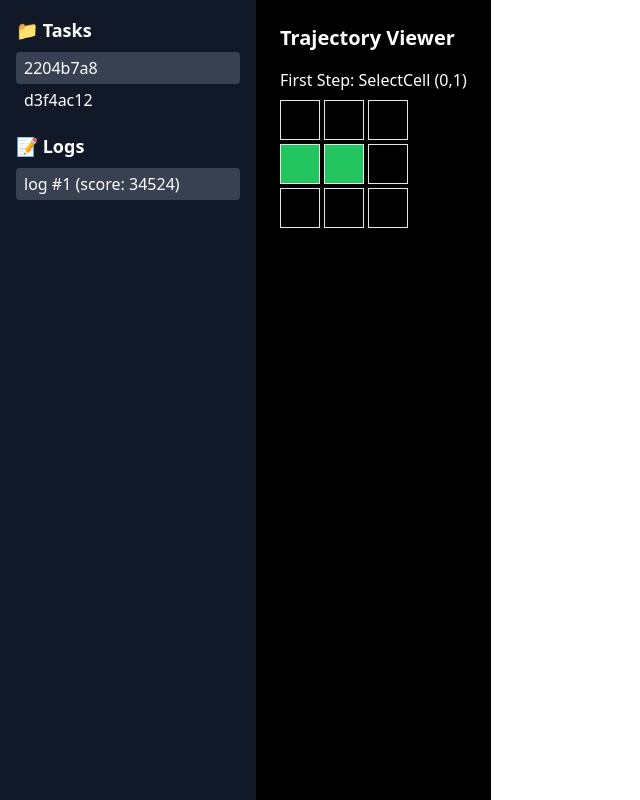
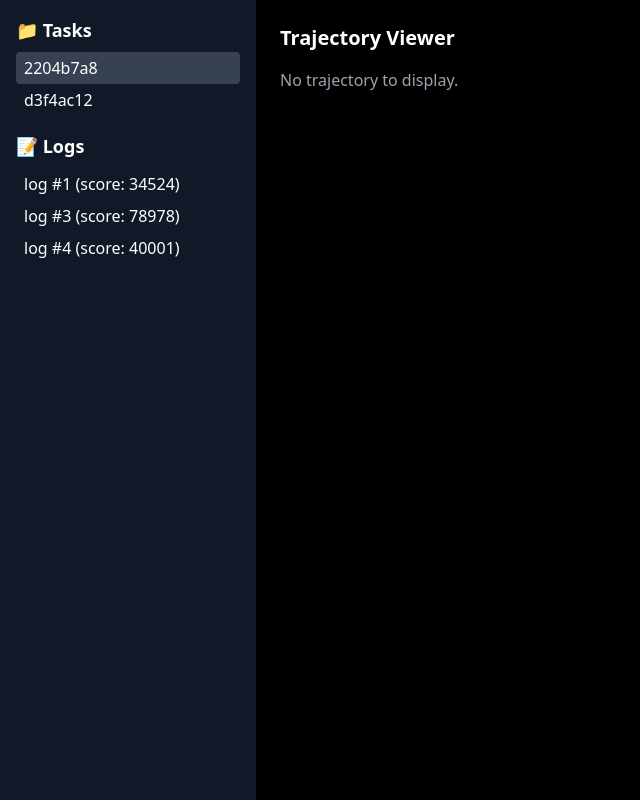
Before and after one commit to SejinKimm/ARCTrajViewer, a React (Vite) app: page / in a window 1280 px wide. Both pictures are taken after a click on the item "2204b7a8". Shown: the whole page, without its empty margins (0-640 px from the left). Built offline with nearby package versions, Linux system fonts and the light colour scheme.

Commit message:
add click functions

```diff
--- a/src/ArcTrajViewer.jsx
+++ b/src/ArcTrajViewer.jsx
@@ -20,12 +20,77 @@ const sampleTasks = [
             action: "SelectCell (0,1)"
           }
         ]
+      },
+      {
+        logId: 3,
+        score: 78978,
+        trajectory: [
+          {
+            time: 0,
+            grid: [
+              [3, 0, 3],
+              [0, 0, 0],
+              [0, 0, 0]
+            ],
+            objects: [{ x: 0, y: 0, color: 3 }],
+            action: "SelectCell (0,0)"
+          }
+        ]
+      },
+      {
+        logId: 4,
+        score: 40001,
+        trajectory: [
+          {
+            time: 0,
+            grid: [
+              [0, 0, 0],
+              [0, 3, 0],
+              [0, 0, 3]
+            ],
+            objects: [{ x: 1, y: 1, color: 3 }],
+            action: "SelectCell (1,1)"
+          }
+        ]
       }
     ]
   },
   {
     id: "d3f4ac12",
-    logs: []
+    logs: [
+      {
+        logId: 2,
+        score: 22222,
+        trajectory: [
+          {
+            time: 0,
+            grid: [
+              [0, 0, 3],
+              [0, 0, 0],
+              [0, 3, 0]
+            ],
+            objects: [{ x: 2, y: 0, color: 3 }],
+            action: "SelectCell (2,0)"
+          }
+        ]
+      },
+      {
+        logId: 5,
+        score: 88776,
+        trajectory: [
+          {
+            time: 0,
+            grid: [
+              [3, 0, 0],
+              [0, 0, 0],
+              [3, 0, 0]
+            ],
+            objects: [{ x: 0, y: 0, color: 3 }],
+            action: "SelectCell (0,0)"
+          }
+        ]
+      }
+    ]
   }
 ];
 
@@ -43,15 +108,15 @@ const colorMap = {
 };
 
 export default function ARCTrajViewer() {
-  const [selectedTaskId, setSelectedTaskId] = useState(sampleTasks[0].id);
-  const [selectedLogId, setSelectedLogId] = useState(sampleTasks[0].logs[0].logId);
+  const [selectedTaskId, setSelectedTaskId] = useState(null);
+  const [selectedLogId, setSelectedLogId] = useState(null);
 
   const selectedTask = sampleTasks.find((task) => task.id === selectedTaskId);
   const selectedLog = selectedTask?.logs.find((log) => log.logId === selectedLogId);
   const firstState = selectedLog?.trajectory[0];
 
   return (
-    <div className="flex h-screen font-sans">
+    <div className="flex min-h-screen w-screen font-sans">
       {/* 왼쪽 사이드바 */}
       <div className="w-64 bg-gray-900 text-white p-4 flex flex-col">
         <div>
@@ -65,9 +130,7 @@ export default function ARCTrajViewer() {
                 }`}
                 onClick={() => {
                   setSelectedTaskId(task.id);
-                  if (task.logs.length > 0) {
-                    setSelectedLogId(task.logs[0].logId);
-                  }
+                  setSelectedLogId(null);
                 }}
               >
                 {task.id}
@@ -75,9 +138,11 @@ export default function ARCTrajViewer() {
             ))}
           </ul>
 
+          {selectedTask && (
+            <>
               <h2 className="text-lg font-semibold mb-2">📝 Logs</h2>
               <ul>
-            {selectedTask?.logs.map((log) => (
+                {selectedTask.logs.map((log) => (
                   <li
                     key={log.logId}
                     className={`cursor-pointer px-2 py-1 rounded hover:bg-gray-700 ${
@@ -87,13 +152,15 @@ export default function ARCTrajViewer() {
                   >
                     log #{log.logId} (score: {log.score})
                   </li>
-            )) || <li className="text-sm text-gray-400">No logs</li>}
+                ))}
               </ul>
+            </>
+          )}
         </div>
       </div>
 
       {/* 오른쪽 Trajectory Viewer */}
-      <div className="flex-1 bg-black text-white p-6 overflow-auto flex flex-col items-start">
+      <div className="flex-grow bg-black text-white p-6 flex flex-col items-start">
         <h1 className="text-xl font-bold mb-4">Trajectory Viewer</h1>
         {firstState ? (
           <div>
```
Lines whose indentation alone changed are shown as unchanged.
